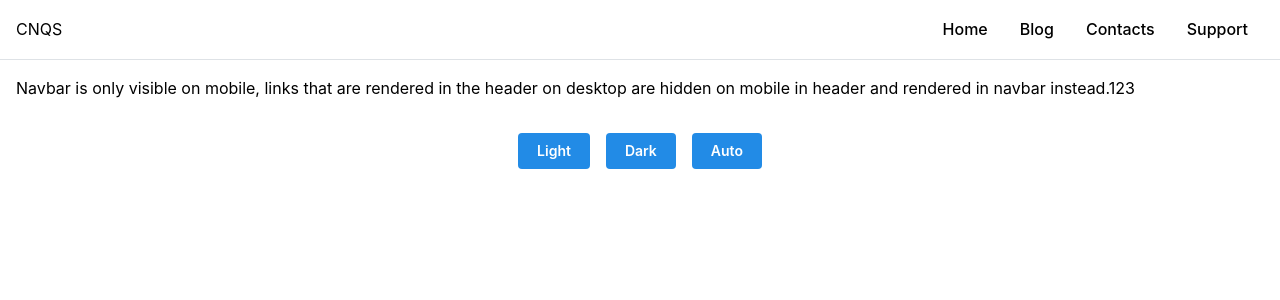
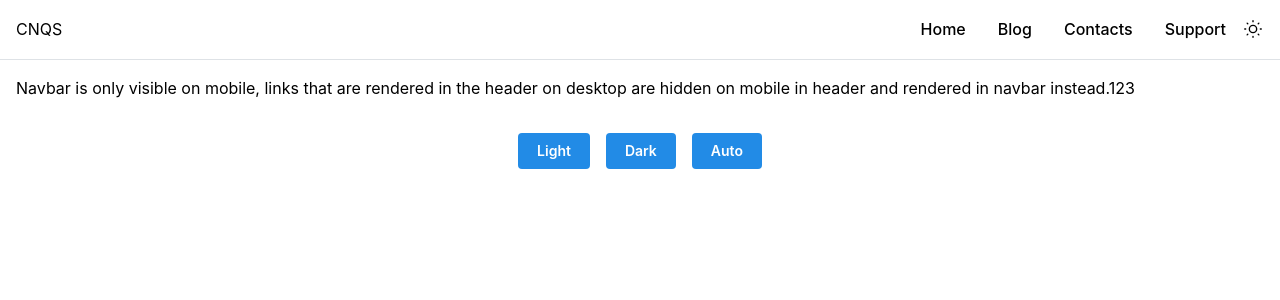
Before and after one commit to Xymanek/cnqs, a React (Vite) app in the folder spa/: page / in a window 1280 px wide. Shown: the top 300 px of the page. Built offline with nearby package versions, Linux system fonts and the light colour scheme.

Commit message:
Custom color scheme switchers

```diff
--- a/spa/package.json
+++ b/spa/package.json
@@ -22,6 +22,7 @@
     "@mantine/core": "7.8.0",
     "@mantine/hooks": "7.8.0",
     "@tabler/icons-react": "^3.2.0",
+    "clsx": "^2.1.0",
     "react": "^18.2.0",
     "react-dom": "^18.2.0",
     "react-router-dom": "^6.22.3"
--- /dev/null
+++ b/spa/src/pages/main/_layout/ColorSchemeControl.module.css
@@ -0,0 +1,24 @@
+.icon {
+    width: 22px;
+    height: 22px;
+}
+
+.dark {
+    @mixin light {
+        display: none;
+    }
+
+    @mixin dark {
+        display: block;
+    }
+}
+
+.light {
+    @mixin dark {
+        display: none;
+    }
+
+    @mixin light {
+        display: block;
+    }
+}
--- a/spa/src/pages/main/_layout/MainSegment.menu.tsx
+++ b/spa/src/pages/main/_layout/MainSegment.menu.tsx
@@ -1,6 +1,7 @@
-import { Group, UnstyledButton } from '@mantine/core';
+import { Group, Space, UnstyledButton } from '@mantine/core';
 import classes from './MobileNavbar.module.css';
 import React from 'react';
+import { ColorSchemeSwitcherDesktop, ColorSchemeSwitcherMobile } from '@/pages/main/_layout/color-scheme';
 
 export function MainSegmentDesktopMenu() {
   return (
@@ -9,6 +10,8 @@ export function MainSegmentDesktopMenu() {
       <UnstyledButton className={classes.control}>Blog</UnstyledButton>
       <UnstyledButton className={classes.control}>Contacts</UnstyledButton>
       <UnstyledButton className={classes.control}>Support</UnstyledButton>
+
+      <ColorSchemeSwitcherDesktop />
     </Group>
   );
 }
@@ -20,6 +23,10 @@ export function MainSegmentMobileMenu() {
       <UnstyledButton className={classes.control}>Blog</UnstyledButton>
       <UnstyledButton className={classes.control}>Contacts</UnstyledButton>
       <UnstyledButton className={classes.control}>Support</UnstyledButton>
+
+      <Space/>
+
+      <ColorSchemeSwitcherMobile />
     </>
   );
 }
--- /dev/null
+++ b/spa/src/pages/main/_layout/color-scheme.tsx
@@ -0,0 +1,71 @@
+import {
+  MantineColorScheme,
+  Popover,
+  SegmentedControl,
+  Tooltip,
+  UnstyledButton,
+  useComputedColorScheme,
+  useMantineColorScheme,
+} from '@mantine/core';
+import { IconMoon, IconSun } from '@tabler/icons-react';
+import clsx from 'clsx';
+import React from 'react';
+import classes from './ColorSchemeControl.module.css';
+
+const colorSchemeOptions = [
+  {
+    value: 'light',
+    label: 'Light',
+  },
+  {
+    value: 'dark',
+    label: 'Dark',
+  },
+  {
+    value: 'auto',
+    label: 'Auto',
+  },
+];
+
+// Based on https://github.com/mantinedev/mantine/blob/afc992942bdaf4e807e83b9fcb6df340c5e22f4a/packages/%40mantinex/mantine-header/src/ColorSchemeControl.tsx
+export function ColorSchemeSwitcherDesktop() {
+  const { setColorScheme, colorScheme } = useMantineColorScheme();
+  const computedColorScheme = useComputedColorScheme('light', { getInitialValueInEffect: true });
+
+  return (
+    <Popover width={200} position="bottom" withArrow shadow="md">
+      <Popover.Target>
+        {/* TODO: disable tooltip while popover is opened */}
+        <Tooltip label="Switch color scheme">
+          <UnstyledButton>
+            <IconSun className={clsx(classes.icon, classes.light)} stroke={1.5} />
+            <IconMoon className={clsx(classes.icon, classes.dark)} stroke={1.5} />
+          </UnstyledButton>
+        </Tooltip>
+      </Popover.Target>
+
+      {/* TODO: make this look like a Menu, i.e. no padding with container */}
+      <Popover.Dropdown>
+        <SegmentedControl
+          orientation="vertical"
+          fullWidth
+          value={colorScheme}
+          onChange={(value) => setColorScheme(value as MantineColorScheme)}
+          data={colorSchemeOptions}
+        />
+      </Popover.Dropdown>
+    </Popover>
+  );
+}
+
+export function ColorSchemeSwitcherMobile() {
+  const { setColorScheme, colorScheme } = useMantineColorScheme();
+
+  return (
+    <SegmentedControl
+      value={colorScheme}
+      onChange={(value) => setColorScheme(value as MantineColorScheme)}
+      data={colorSchemeOptions}
+    />
+  );
+}
```
Also changed, not shown: 1 other file (tests, documents, lock files or other folders).
